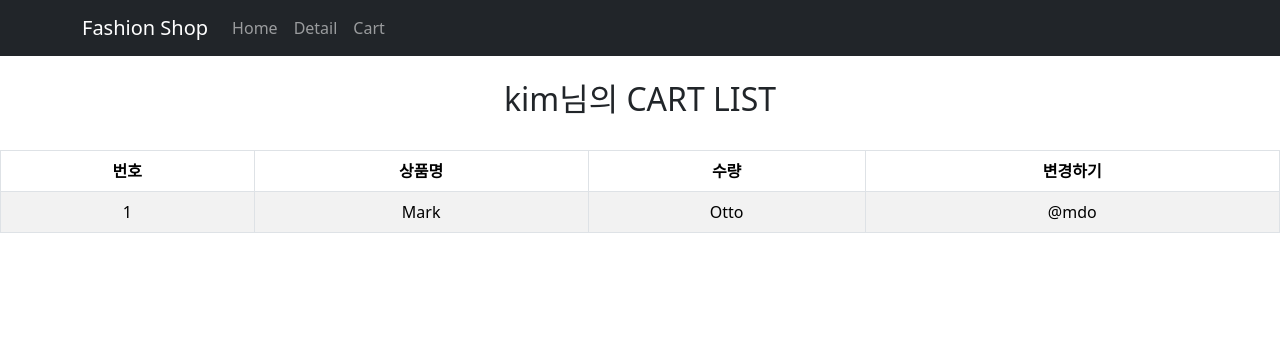
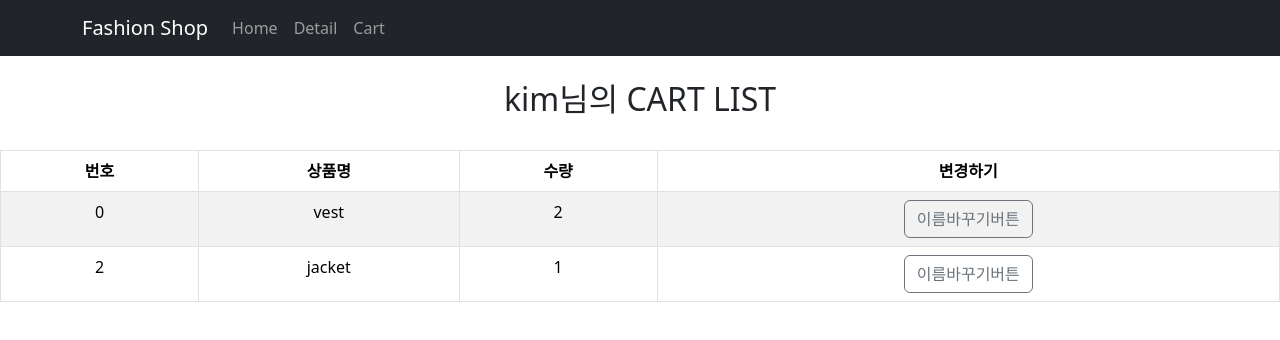
Before and after one commit to professorjiwon/workreact, a React (Create React App) app in the folder 12.shopping-mall/: page /cart in a window 1280 px wide. Shown: the top 340 px of the page. Built offline with nearby package versions, Linux system fonts and the light colour scheme.

Commit message:
08.26_6교시

```diff
--- a/12.shopping-mall/src/App.js
+++ b/12.shopping-mall/src/App.js
@@ -44,7 +44,7 @@ function App() {
                 {
                   clothes.map((p, i)=>{
                     return(
-                      <PListCol clothes={p} i={i+1}/>
+                      <PListCol clothes={p} i={i+1} key={i}/>
                     )
                   })
                 }
--- a/12.shopping-mall/src/pages/Cart.js
+++ b/12.shopping-mall/src/pages/Cart.js
@@ -1,5 +1,7 @@
-import { Table } from 'react-bootstrap';
-import { useSelector } from 'react-redux';
+import { Table, Button } from 'react-bootstrap';
+import { useDispatch, useSelector } from 'react-redux';
+// 변경시 1.
+import { changeName } from '../store/store';
 
 function Cart() {
     /*
@@ -8,13 +10,15 @@ function Cart() {
     console.log(state.user);
     */
 
-    let state2 = useSelector(state => state.user)  // 원하는 것만 가져오기
+    // let state2 = useSelector(state => state.member)  // 원하는 것만 가져오기
+    let state = useSelector(state => state)
+
+    // 변경시 2.  store.js에 요청을 보내는 함수
+    let dispatch = useDispatch();
 
     return (
-        <div className='cart'>
-        <br/>
-        <h2>{state2}님의 CART LIST</h2>
-        <br/>
+        <div className='cart'><br/>
+        <h2>{state.member}님의 CART LIST</h2><br/>
         <Table striped bordered hover>
             <thead>
                 <tr>
@@ -25,12 +29,22 @@ function Cart() {
                 </tr>
             </thead>
             <tbody>
-                <tr>
-                    <td>1</td>
-                    <td>Mark</td>
-                    <td>Otto</td>
-                    <td>@mdo</td>
-                </tr>
+                {
+                    state.cart.map(c =>
+                        <tr>
+                            <td>{c.id}</td>
+                            <td>{c.title}</td>
+                            <td>{c.count}</td>
+                            <td>
+                                <Button variant="outline-secondary" onClick={() => {
+                                    dispatch(changeName())
+                                }}>
+                                    이름바꾸기버튼
+                                </Button>
+                            </td>
+                        </tr>
+                    )
+                }
             </tbody>
           </Table>
         </div>
--- a/12.shopping-mall/src/store/store.js
+++ b/12.shopping-mall/src/store/store.js
@@ -1,13 +1,34 @@
 import { configureStore, createSlice } from '@reduxjs/toolkit'
 
 let user = createSlice({
-    name : 'user',
-    initialState : 'kim'
+    name : 'user1',
+    initialState : 'kim',
+    reducers : {
+       changeName() {
+        return 'jiwon kim'
+       }
+    }
+})
+export let { changeName } = user.actions
+
+let stock = createSlice({
+    name: 'stock',
+    initialState : [10,11,12]
+})
+
+let cart = createSlice({
+    name : 'cart',
+    initialState : [
+        {id:0, title: 'vest', count: 2},
+        {id:2, title: 'jacket', count: 1}
+    ]
 })
 
 export default configureStore({
     reducer : {
         // 내보내기에 등록
-        user : user.reducer
+        member : user.reducer,
+        stock : stock.reducer,
+        cart : cart.reducer
     }
 })
```
